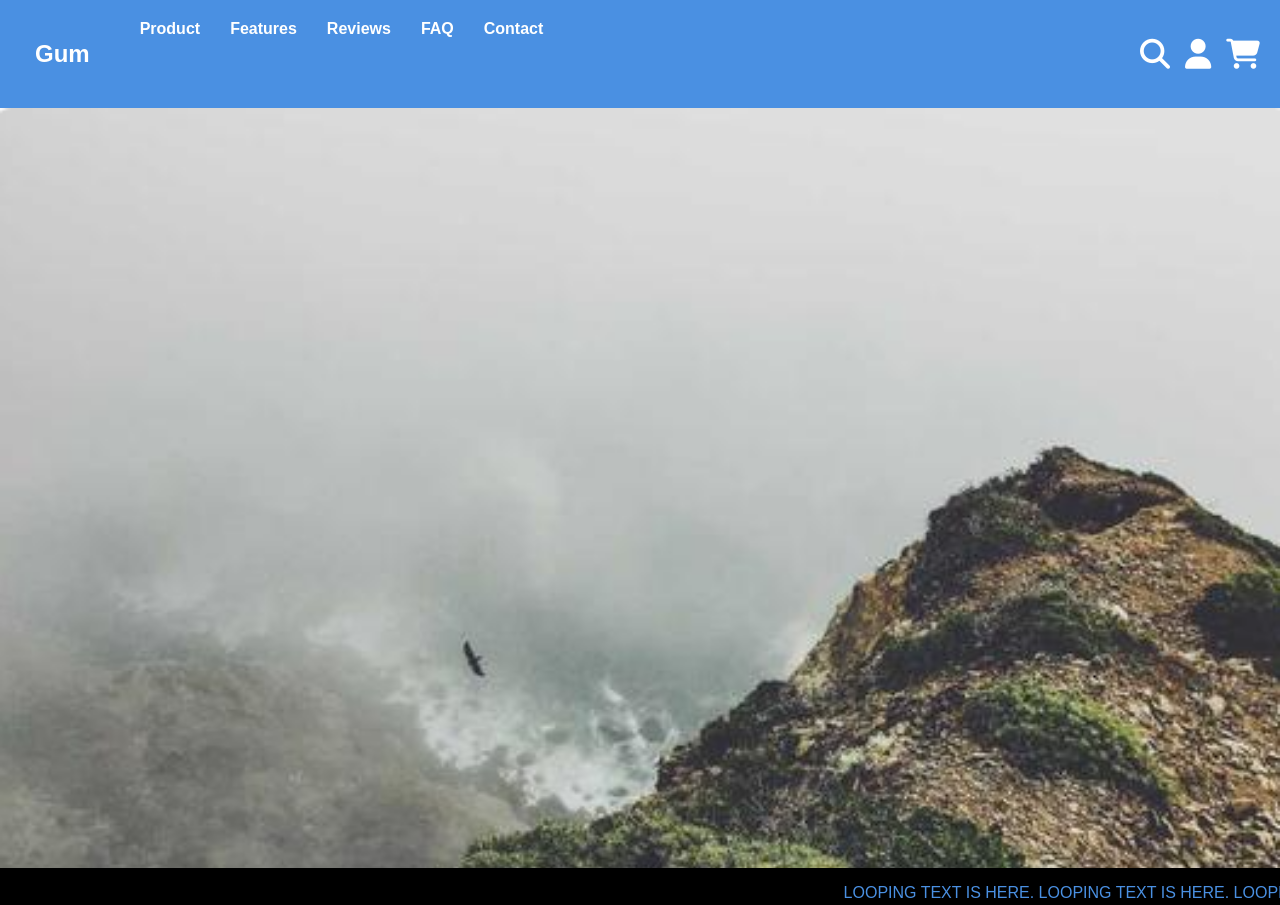
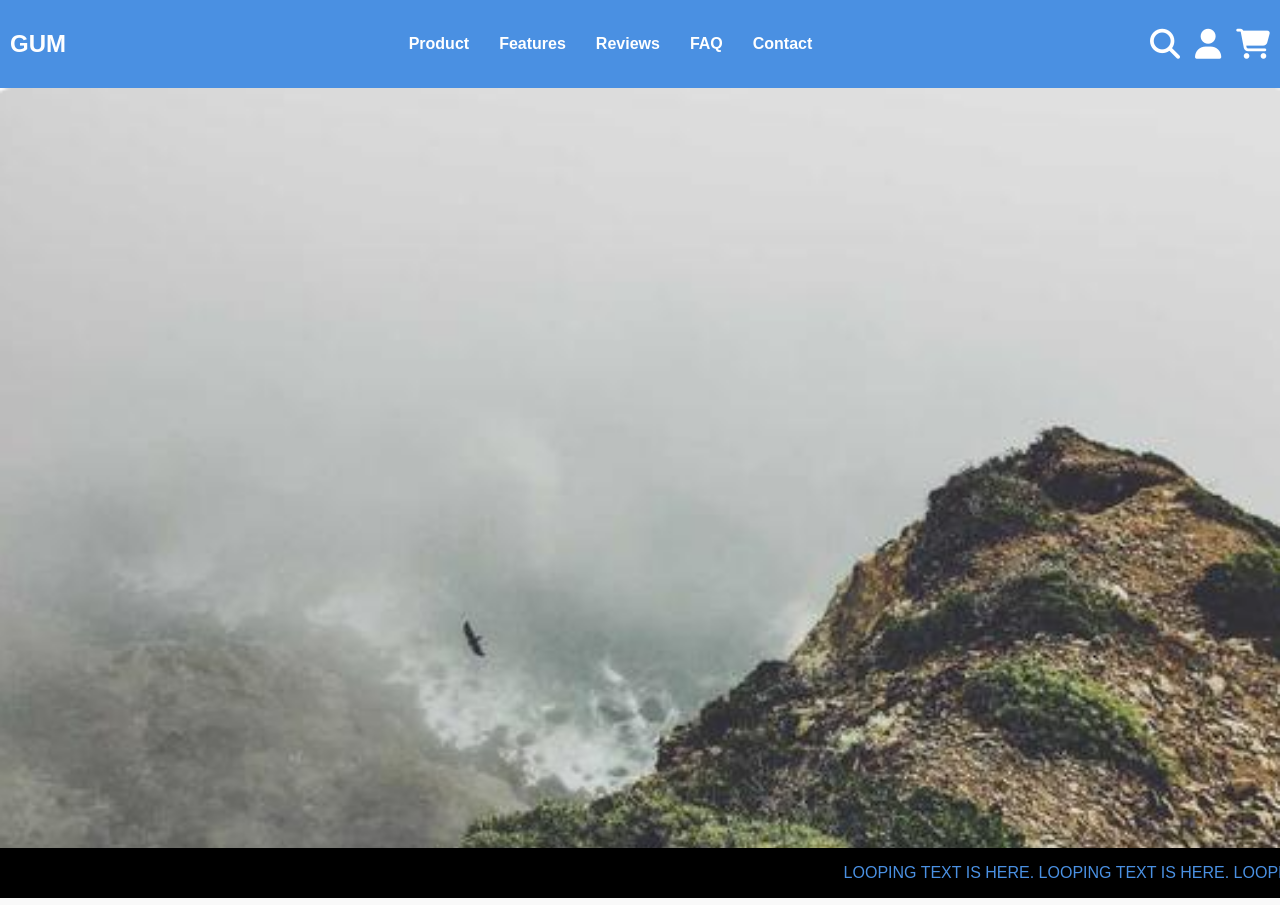
Before and after one commit to MrAir412/project, a plain HTML site: page index.html in a window 1280 px wide. Shown: the top 905 px of the page. Drawn offline with Linux system fonts and the light colour scheme.

Commit message:
Changed the navbar a little bit

```diff
--- a/index.html
+++ b/index.html
@@ -10,15 +10,19 @@
 <body>
     <header>
         <nav>
+            <div class="nav-left">
+                <h1>GUM</h1>
+            </div>
+            <div class="nav-center">
                 <ul>
-                <li><h1>Gum</h1></li>
-                <li><a href="../product/index.html">Product</a></li>
+                    <li><a href="#product">Product</a></li>
                     <li><a href="#features">Features</a></li>
                     <li><a href="#reviews">Reviews</a></li>
                     <li><a href="#faq">FAQ</a></li>
                     <li><a href="#contact">Contact</a></li>
                 </ul>
-            <div class="edit">
+            </div>
+            <div class="nav-right edit">
                 <i class="fa-solid fa-magnifying-glass"></i>
                 <i class="fa-solid fa-user"></i>
                 <i class="fa-solid fa-cart-shopping"></i>
@@ -72,7 +76,6 @@
                     <a href="" class="initialtext">Gum type 1
                         <p>500$</p>
                     </a>
-
                 </div>
                 <div class="image-item">
                     <img src="Screenshot_1.png" alt="Description of image 2" class="main-image">
@@ -87,10 +90,8 @@
                     <a href="" class="initialtext">Gum type 3
                         <p>20$</p>
                     </a>
-
                 </div>
             </div>
-
             <div class="centered-box">
                 <div class="box-item">
                     <img src="Screenshot_1.png" alt="Image 1" class="box-image">
@@ -107,7 +108,7 @@
                     <img src="Screenshot_2.png" alt="Image 2" class="box-image">
                 </div>
             </div>
-
+        </div>
         <section class="reviews">
             <h2>Reviews</h2>
             <div class="reviews-container">
@@ -128,7 +129,6 @@
                 </div>
             </div>
         </section>
-
         <footer>
             <p>&copy; 2024 Gum. All rights reserved.</p> <!-- Footer content -->
         </footer>
--- a/mainpagestyle.css
+++ b/mainpagestyle.css
@@ -8,7 +8,7 @@ body {
 header {
     background-color: #4a90e2; /* Header background color */
     color: white; /* Text color in the header */
-    padding: 20px; /* Padding around the header content */
+    padding: 10px; /* Padding around the header content */
     position: sticky; /* Keeps the header at the top of the page when scrolling */
     top: 0; /* Positioning the sticky header */
     z-index: 1000; /* Ensures the header is above other content */
```
Lines whose indentation alone changed are shown as unchanged.
